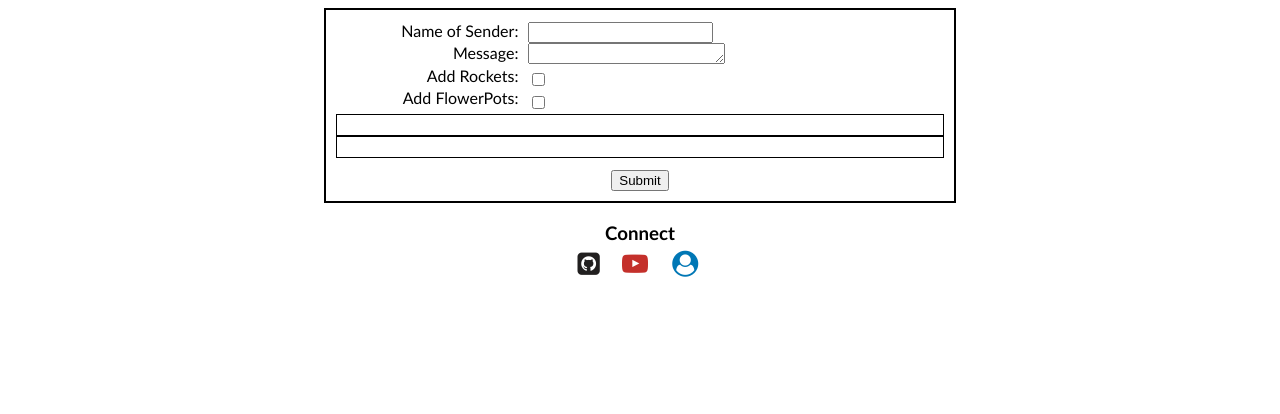
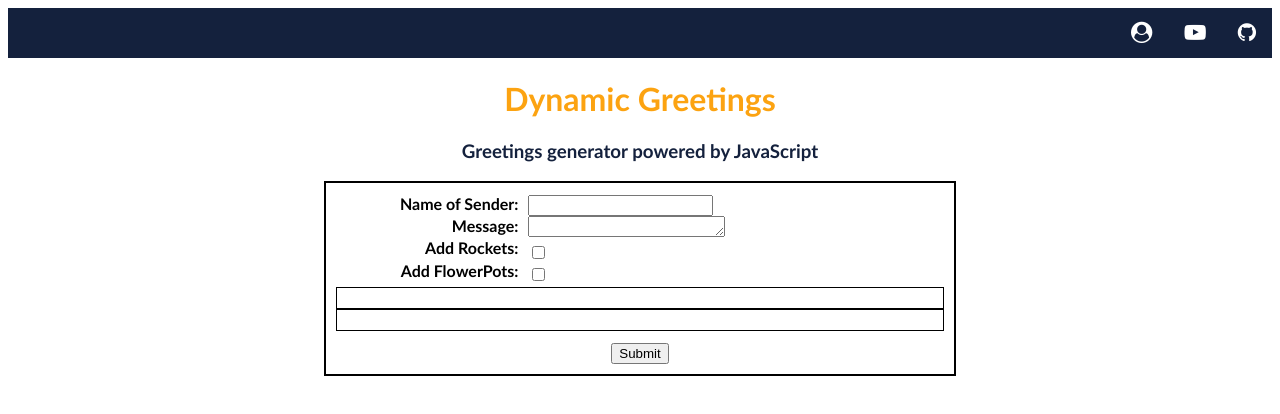
Before and after one commit to Abhiramborige/Dynamic-Greetings, a plain HTML site: page index.html in a window 1280 px wide. Drawn offline with Linux system fonts and the light colour scheme.

Commit message:
Connect icon refactoring

```diff
--- a/Forms/style.css
+++ b/Forms/style.css
@@ -1,39 +1,86 @@
-*{
+body {
+  background-color: #ffffff;
+  font-family: calibri;
+  font-weight: 600;
+}
+
+.nav {
+  margin: 0;
+  padding: 0;
+  background-color: #14213d;
+  height: 50px;
+  width: 100%;
+}
+
+ul {
+  list-style-type: none;
+  margin: 0;
+  padding: 0;
+  overflow: hidden;
+}
+
+li {
+  float: right;
+}
+
+li a {
+  display: block;
+  color: white;
+  text-align: center;
+  padding: 14px 16px;
+  text-decoration: none;
+}
+
+a i:hover {
+  color: #fca311;
+}
+
+h1 {
+  text-align: center;
+  color: #fca311;
+}
+h3 {
+  text-align: center;
+  color: #14213d;
+}
+
+* {
   /* The box-sizing property allows us to
     include the padding and border in an element's total width and height.
     If you set box-sizing: border-box; on an element, padding and border
     are included in the width and height: */
   box-sizing: border-box;
 }
-form{
-    border:2px solid black;
+form {
+  border: 2px solid black;
   padding: 10px;
   margin: 0 auto;
   width: 50%;
-    display:flex;
+  display: flex;
   line-height: 140%;
   font-family: calibri;
   /* To wrap the divs inside the flex div */
   flex-wrap: wrap;
 }
-@media only screen and (max-width:800px){
-    form{
-        width:100%;
+@media only screen and (max-width: 800px) {
+  form {
+    width: 100%;
     transform: scale(0.95);
     padding-top: 30px;
-        margin:0;
+    margin: 0;
   }
 }
-.label{
+.label {
   width: 30%;
   text-align: right;
 }
-.input{
+.input {
   width: 70%;
   text-align: left;
   padding-left: 10px;
 }
-.option_rocket,.option_flower{
+.option_rocket,
+.option_flower {
   border: 1px solid black;
   width: 100%;
   display: flex;
@@ -41,52 +88,8 @@ form{
   flex-wrap: wrap;
   padding: 10px;
 }
-.button{
+.button {
   text-align: center;
-    width:100%;
+  width: 100%;
   padding-top: 10px;
 }
-
-.footer-div{
-    font-family: calibri;
-    text-align: center;
-}
-.footer-div ul{
-    text-decoration: none;
-    text-align:center;
-}
-.footer-div ul li{
-    display: inline-block;
-    list-style: none;
-    font-size: 26px;
-    padding-left: 10px;
-    padding-right: 10px;
-    transform: translate(-50%, -50%);
-}
-.footer-div ul li > a {
-    transition: 0.3s;
-}
-.footer-div ul li > a:hover {
-    font-size: 30px;
-
-}
-.footer-div ul li:nth-child(1) a i {
-    color: #211F1F;
-}
-.footer-div ul li:nth-child(2) a i{
-    color: #c4302b;
-}
-.footer-div ul li:nth-child(3) a i{
-    color: #0077B5;
-}
-@media only screen and (max-width: 800px) {
-    .footer-div ul li{
-        font-size: 22px;
-    }
-    .footer-div ul li > a:hover {
-        font-size: 25px;
-    }
-    h3{
-        font-size: 20px;
-    }
-}
--- a/index.html
+++ b/index.html
@@ -1,43 +1,86 @@
 <!DOCTYPE html>
 <html lang="en">
   <head>
-    <meta charset="UTF-8">
-    <meta name="viewport" content="width=device-width, initial-scale=1.0">
-    <title>Initial Forms</title>
+    <meta charset="UTF-8" />
+    <meta name="viewport" content="width=device-width, initial-scale=1.0" />
+    <title>Dynamic Greetings</title>
     <!--Font awesome-->
-    <link rel="stylesheet" href="https://stackpath.bootstrapcdn.com/font-awesome/4.7.0/css/font-awesome.min.css"
-    integrity="sha384-wvfXpqpZZVQGK6TAh5PVlGOfQNHSoD2xbE+QkPxCAFlNEevoEH3Sl0sibVcOQVnN" crossorigin="anonymous">
-    <link rel="stylesheet" href="Forms/style.css">
+    <link
+      rel="stylesheet"
+      href="https://stackpath.bootstrapcdn.com/font-awesome/4.7.0/css/font-awesome.min.css"
+      integrity="sha384-wvfXpqpZZVQGK6TAh5PVlGOfQNHSoD2xbE+QkPxCAFlNEevoEH3Sl0sibVcOQVnN"
+      crossorigin="anonymous"
+    />
+    <link rel="stylesheet" href="Forms/style.css" />
   </head>
   <body>
-    <form  id="myForm" action="Responses/index.html" method="GET">
-        <div class="label"><!-- l1 -->
-            <label for="name1">Name of Sender:</label><br>
+    <div class="nav">
+      <ul>
+        <li>
+          <a href="https://github.com/Abhiramborige/Dynamic-Greetings"
+            ><i class="fa fa-github fa-lg" aria-hidden="true"></i
+          ></a>
+        </li>
+        <li>
+          <a href="https://www.youtube.com/watch?v=L7iKSmuuNuw"
+            ><i class="fa fa-youtube-play fa-lg" aria-hidden="true"></i
+          ></a>
+        </li>
+        <li>
+          <a href="http://abhiramborige.me">
+            <i class="fa fa-user-circle fa-lg" aria-hidden="true"></i>
+          </a>
+        </li>
+      </ul>
+    </div>
+    <h1>Dynamic Greetings</h1>
+    <h3>Greetings generator powered by JavaScript</h3>
+    <form id="myForm" action="Responses/index.html" method="GET">
+      <div class="label">
+        <!-- l1 -->
+        <label for="name1">Name of Sender:</label><br />
         <!-- <label for="name2">Name of Receiver:</label><br> -->
-            <label for="article">Message:</label><br>
-            <label for="rocketchoice">Add Rockets:</label><br>
-            <label for="flowerchoice">Add FlowerPots:</label><br>
+        <label for="article">Message:</label><br />
+        <label for="rocketchoice">Add Rockets:</label><br />
+        <label for="flowerchoice">Add FlowerPots:</label><br />
       </div>
-        <div class="input"><!-- l2 -->
-            <input type="text" name="name1" id="name1" required><br>
+      <div class="input">
+        <!-- l2 -->
+        <input type="text" name="name1" id="name1" required /><br />
         <!-- <input type="text" name="name2" id="name2" required><br> -->
-            <textarea id="article" rows="1" name="article" cols="22"></textarea><br>
-            <!-- opt1 --><input type="checkbox" name="rocketchoice" id="rocketchoice"><br>
-            <!-- opt2 --><input type="checkbox" name="flowerchoice" id="flowerchoice"><br>
+        <textarea id="article" rows="1" name="article" cols="22"></textarea
+        ><br />
+        <!-- opt1 --><input
+          type="checkbox"
+          name="rocketchoice"
+          id="rocketchoice"
+        /><br />
+        <!-- opt2 --><input
+          type="checkbox"
+          name="flowerchoice"
+          id="flowerchoice"
+        /><br />
       </div>
-        <div class="message"></div><!-- g -->
-        <div class="option_rocket"></div><!-- e1 -->
-        <div class="message"></div><!-- g -->
-        <div class="option_flower"></div><!-- e2 -->
+      <div class="message"></div>
+      <!-- g -->
+      <div class="option_rocket"></div>
+      <!-- e1 -->
+      <div class="message"></div>
+      <!-- g -->
+      <div class="option_flower"></div>
+      <!-- e2 -->
       <div class="button">
-            <input type="submit" value="Submit">
+        <input type="submit" value="Submit" />
       </div>
     </form>
-    <footer class="footer-div">
+    <!-- <footer class="footer-div">
       <h3>Connect</h3>
       <ul>
         <li>
-                <a href="https://github.com/Abhiramborige/Dynamic-Greetings" target="_blank">
+          <a
+            href="https://github.com/Abhiramborige/Dynamic-Greetings"
+            target="_blank"
+          >
             <i class="fa fa-github-square" aria-hidden="true"></i>
           </a>
         </li>
@@ -52,7 +95,7 @@
           </a>
         </li>
       </ul>
-    </footer>
+    </footer> -->
     <script src="Forms/script.js"></script>
   </body>
 </html>
```
Lines whose indentation alone changed are shown as unchanged.
